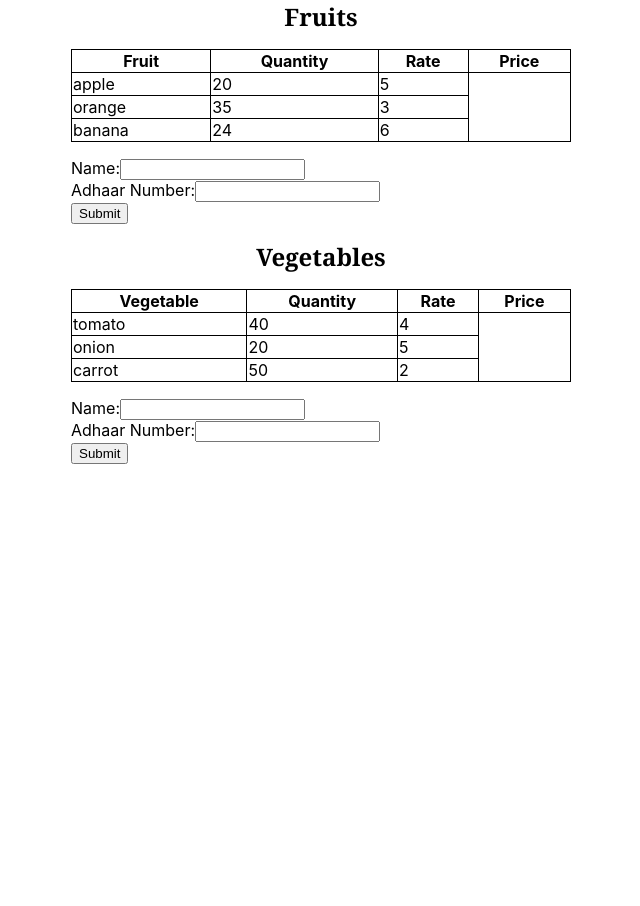
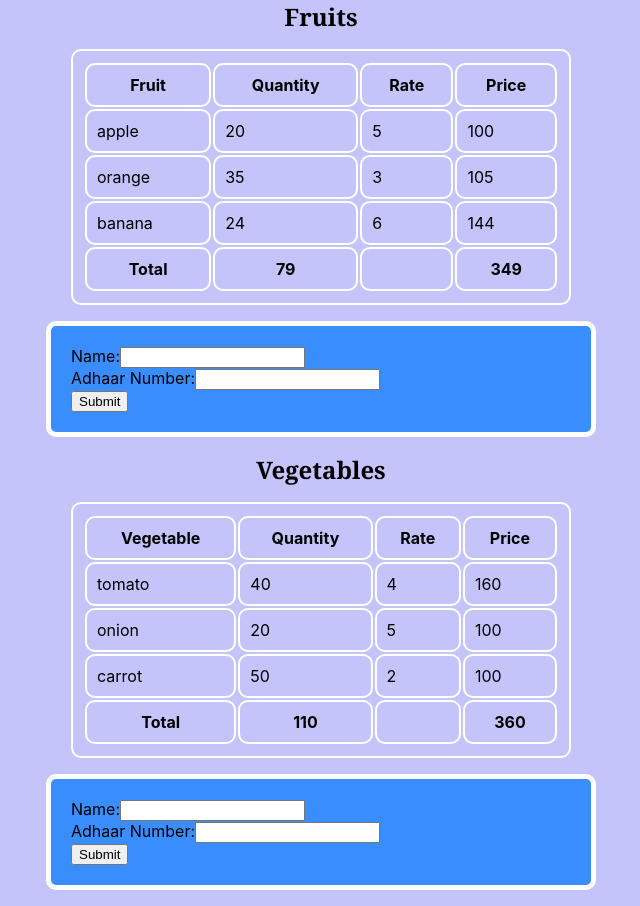
Before and after one commit to hamzamohd/personal-projects, a React (Create React App) app in the folder my-app/: page / in a window 1280 px wide. Shown: the whole page, without its empty margins (319-959 px from the left). Before the commit the page ends 800 px from the top, so only its background shows below. Built offline with nearby package versions, Linux system fonts and the light colour scheme.

Commit message:
styling and map for array

```diff
--- a/my-app/src/index.css
+++ b/my-app/src/index.css
@@ -1,13 +1,14 @@
 body {
+  background-color: rgb(197, 196, 250);
   margin: 0;
-  font-family: -apple-system, BlinkMacSystemFont, 'Segoe UI', 'Roboto', 'Oxygen',
-    'Ubuntu', 'Cantarell', 'Fira Sans', 'Droid Sans', 'Helvetica Neue',
+  font-family: -apple-system, BlinkMacSystemFont, "Segoe UI", "Roboto", "Oxygen",
+    "Ubuntu", "Cantarell", "Fira Sans", "Droid Sans", "Helvetica Neue",
     sans-serif;
   -webkit-font-smoothing: antialiased;
   -moz-osx-font-smoothing: grayscale;
 }
 
 code {
-  font-family: source-code-pro, Menlo, Monaco, Consolas, 'Courier New',
+  font-family: source-code-pro, Menlo, Monaco, Consolas, "Courier New",
     monospace;
 }
--- a/my-app/src/pages/grocery-checkout/Fruits.css
+++ b/my-app/src/pages/grocery-checkout/Groceries.css
@@ -1,7 +1,10 @@
 table,
 td,
 th {
-  border: 1px solid black;
+  border: 1px solid rgb(255, 255, 255);
+  border-width: 2px;
+  border-radius: 10px;
+  padding: 10px;
 }
 
 .columns {
@@ -12,7 +15,7 @@ th {
   height: 100%;
 }
 table {
-  border-collapse: collapse;
+  /* border-collapse: collapse; */
   height: 100%;
   width: 100%;
 }
@@ -36,4 +39,13 @@ table {
 }
 .form-container {
   width: 500px;
+  border: 1px solid rgb(255, 255, 255);
+  border-width: 5px;
+  padding: 20px;
+  border-radius: 10px;
+  background-color: rgb(57, 141, 252);
 }
+
+.empty-cell {
+  border: none;
+}
--- a/my-app/src/pages/grocery-checkout/Fruits.jsx
+++ b/my-app/src/pages/grocery-checkout/Groceries.jsx
@@ -1,15 +1,24 @@
-import "./Fruits.css";
+import "./Groceries.css";
 
-const Fruits = ({ title, item, itemName, itemQuan, itemRate, values }) => {
+const Groceries = ({ title, item, values }) => {
   const handleSubmit = (event) => {
     event.preventDefault();
     console.dir(event.target);
     const name = event.target.elements.nameInput.value;
     const adhaar = event.target.elements.adhaarInput.value;
 
-    alert(`Name:${name}\nAdhaar Number:${adhaar}\n${title} Receipt:₹ nothing`);
+    alert(
+      `Name:${name}\nAdhaar Number:${adhaar}\n${title} Receipt:₹ ${totalPrice}`
+    );
   };
+  let totalQuan = 0;
 
+  let totalPrice = 0;
+  values.map(({ itemQuan, itemRate }) => (
+    <>
+      {(totalQuan += itemQuan)};{(totalPrice += itemRate * itemQuan)};
+    </>
+  ));
   return (
     <>
       <div className="title">{title}</div>
@@ -29,9 +38,17 @@ const Fruits = ({ title, item, itemName, itemQuan, itemRate, values }) => {
                   <td>{itemName}</td>
                   <td>{itemQuan}</td>
                   <td>{itemRate}</td>
+                  <td>{itemQuan * itemRate}</td>
                 </tr>
               </>
             ))}
+
+            <tr>
+              <th>Total</th>
+              <th>{totalQuan}</th>
+              <th></th>
+              <th>{totalPrice}</th>
+            </tr>
           </table>
         </div>
       </div>
@@ -56,4 +73,4 @@ const Fruits = ({ title, item, itemName, itemQuan, itemRate, values }) => {
     </>
   );
 };
-export default Fruits;
+export default Groceries;
--- a/my-app/src/pages/grocery-checkout/GroceryCheckOut.jsx
+++ b/my-app/src/pages/grocery-checkout/GroceryCheckOut.jsx
@@ -1,4 +1,4 @@
-import Fruits from "./Fruits";
+import Groceries from "./Groceries";
 
 const GroceryCheckOut = () => {
   const fruitList = [
@@ -13,8 +13,8 @@ const GroceryCheckOut = () => {
   ];
   return (
     <>
-      <Fruits title="Fruits" item="Fruit" values={fruitList} />
-      <Fruits title="Vegetables" item="Vegetable" values={veggieList} />
+      <Groceries title="Fruits" item="Fruit" values={fruitList} />
+      <Groceries title="Vegetables" item="Vegetable" values={veggieList} />
     </>
   );
 };
```
